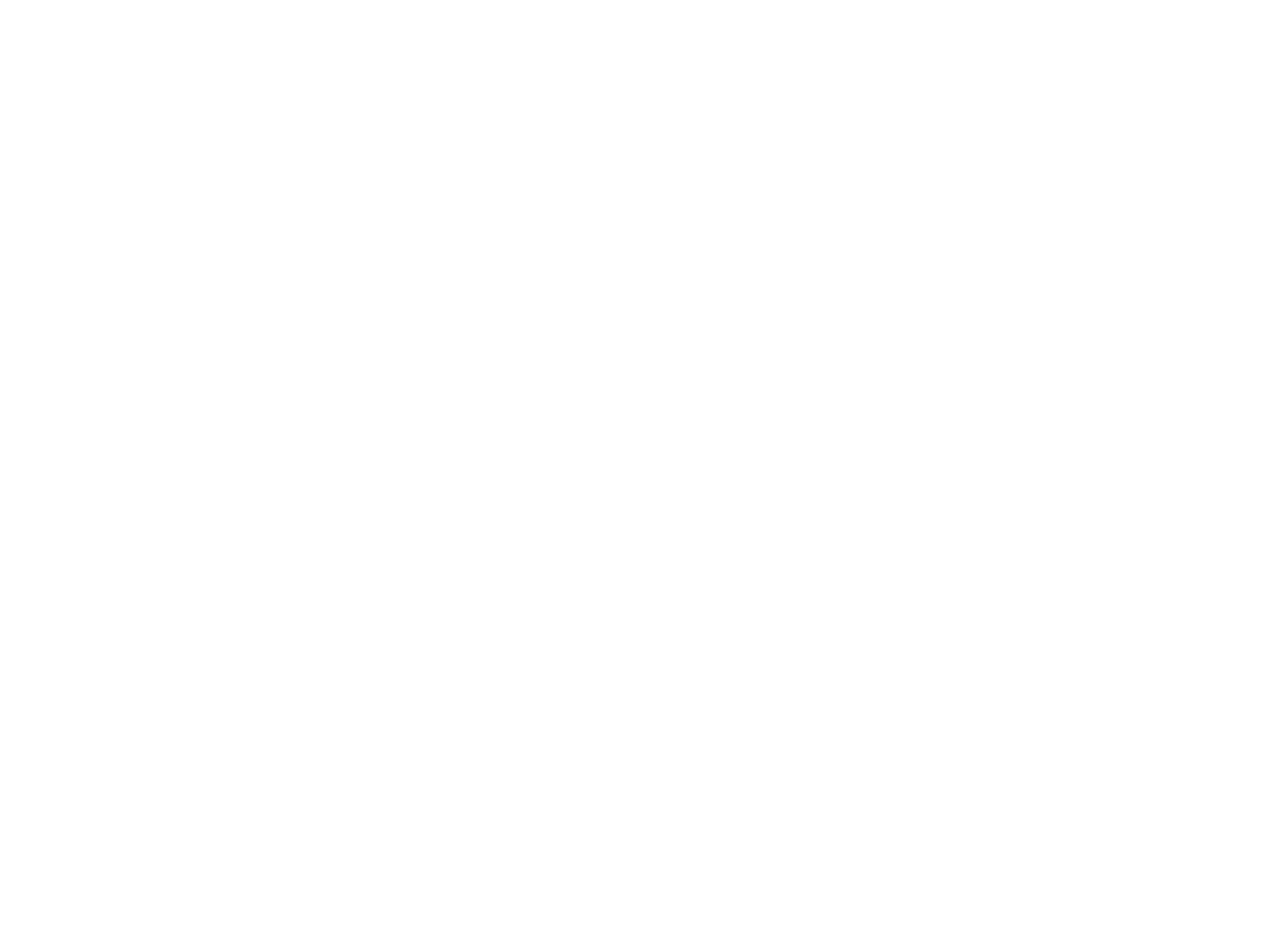
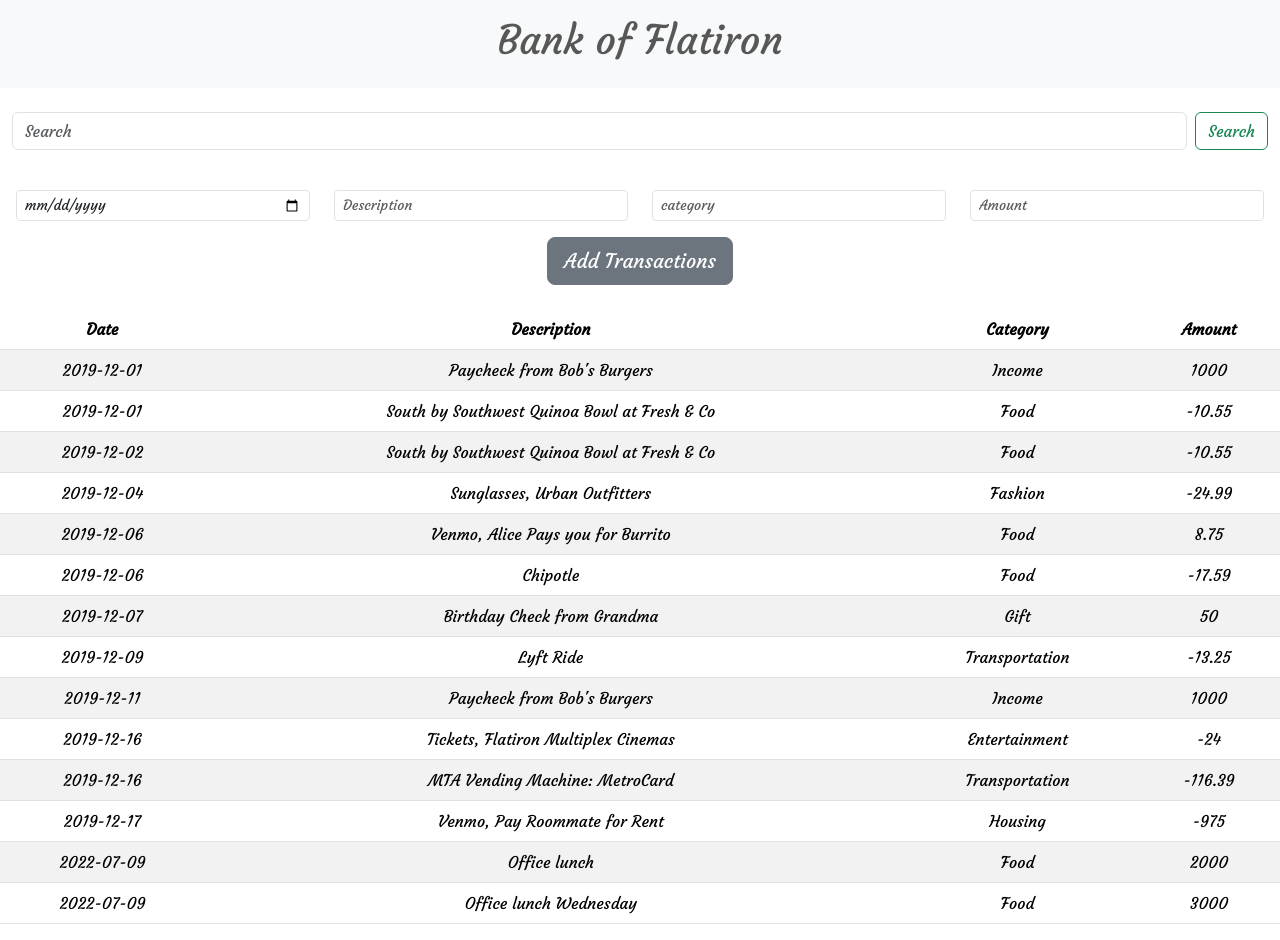
Before and after one commit to max101g/phase_2_wk1_code_challenge, a React (Create React App) app in the folder phase_2_wk1_code_challenge/: page / in a window 1280 px wide. Before the commit the page ends 800 px from the top, so only its background shows below. Built offline with nearby package versions, Linux system fonts and the light colour scheme; data requests are answered from the project's data file.

Commit message:
update react

```diff
--- /dev/null
+++ b/phase_2_wk1_code_challenge/db.json
@@ -0,0 +1,102 @@
+{
+    "transactions": [
+      {
+        "id": 1,
+        "date": "2019-12-01",
+        "description": "Paycheck from Bob's Burgers",
+        "category": "Income",
+        "amount": 1000
+      },
+      {
+        "id": 2,
+        "date": "2019-12-01",
+        "description": "South by Southwest Quinoa Bowl at Fresh & Co",
+        "category": "Food",
+        "amount": -10.55
+      },
+      {
+        "id": 3,
+        "date": "2019-12-02",
+        "description": "South by Southwest Quinoa Bowl at Fresh & Co",
+        "category": "Food",
+        "amount": -10.55
+      },
+      {
+        "id": 4,
+        "date": "2019-12-04",
+        "description": "Sunglasses, Urban Outfitters",
+        "category": "Fashion",
+        "amount": -24.99
+      },
+      {
+        "id": 5,
+        "date": "2019-12-06",
+        "description": "Venmo, Alice Pays you for Burrito",
+        "category": "Food",
+        "amount": 8.75
+      },
+      {
+        "id": 6,
+        "date": "2019-12-06",
+        "description": "Chipotle",
+     "category": "Food",
+     "amount": -17.59
+   },
+   {
+     "id": 7,
+     "date": "2019-12-07",
+     "description": "Birthday Check from Grandma",
+     "category": "Gift",
+     "amount": 50
+   },
+   {
+     "id": 8,
+     "date": "2019-12-09",
+     "description": "Lyft Ride",
+     "category": "Transportation",
+     "amount": -13.25
+   },
+   {
+     "id": 9,
+     "date": "2019-12-11",
+     "description": "Paycheck from Bob's Burgers",
+     "category": "Income",
+     "amount": 1000
+   },
+   {
+     "id": 10,
+     "date": "2019-12-16",
+     "description": "Tickets, Flatiron Multiplex Cinemas",
+     "category": "Entertainment",
+     "amount": -24
+   },
+   {
+     "id": 11,
+     "date": "2019-12-16",
+     "description": "MTA Vending Machine: MetroCard",
+     "category": "Transportation",
+     "amount": -116.39
+   },
+   {
+    "id": 12,
+     "date": "2019-12-17",
+     "description": "Venmo, Pay Roommate for Rent",
+     "category": "Housing",
+     "amount": -975
+   },
+   {
+     "date": "2022-07-09",
+     "description": "Office lunch",
+     "category": "Food",
+     "amount": "2000",
+     "id": 13
+   },
+   {
+     "date": "2022-07-09",
+     "description": "Office lunch Wednesday",
+     "category": "Food",
+     "amount": "3000",
+     "id": 14
+   }
+ ]
+}
--- a/phase_2_wk1_code_challenge/public/index.html
+++ b/phase_2_wk1_code_challenge/public/index.html
@@ -24,6 +24,7 @@
       work correctly both with client-side routing and a non-root public URL.
       Learn how to configure a non-root public URL by running `npm run build`.
     -->
+    <link href="https://cdn.jsdelivr.net/npm/bootstrap@5.3.0-alpha1/dist/css/bootstrap.min.css" rel="stylesheet" integrity="sha384-GLhlTQ8iRABdZLl6O3oVMWSktQOp6b7In1Zl3/Jr59b6EGGoI1aFkw7cmDA6j6gD" crossorigin="anonymous">
     <title>React App</title>
   </head>
   <body>
@@ -39,5 +40,6 @@
       To begin the development, run `npm start` or `yarn start`.
       To create a production bundle, use `npm run build` or `yarn build`.
     -->
+    <script src="https://cdn.jsdelivr.net/npm/bootstrap@5.3.0-alpha1/dist/js/bootstrap.bundle.min.js" integrity="sha384-w76AqPfDkMBDXo30jS1Sgez6pr3x5MlQ1ZAGC+nuZB+EYdgRZgiwxhTBTkF7CXvN" crossorigin="anonymous"></script>
   </body>
 </html>
--- a/phase_2_wk1_code_challenge/src/App.js
+++ b/phase_2_wk1_code_challenge/src/App.js
@@ -1,10 +1,27 @@
 import logo from './logo.svg';
+import React, { useState, useEffect } from 'react';
 import './App.css';
+import Navbar from './Navbar';
+import Table from './Table';
+import Searchbar from './Searchbar';
+import Form from './Form';
 
 function App() {
+  const [transactions, setTransactions] = useState ([])
+
+  useEffect (()=> {
+    fetch ("http://localhost:3000/transactions")
+      .then ((r)=> r.json ())
+      .then ((data)=> setTransactions(data))
+  }, [])
+
+
   return (
     <div className="App">
-
+      <Navbar/><br/>
+      <Searchbar/> <br/>
+      <Form/><br/>
+      <Table arayOfAllTransactions = {transactions}/>
     </div>
   );
 }
--- /dev/null
+++ b/phase_2_wk1_code_challenge/src/Form.js
@@ -0,0 +1,44 @@
+import React, { useState } from "react";
+
+function Form () {
+    const [form, setForm] = useState ()
+
+    function handleDate (event) {
+        setForm (event.target.value)
+    }
+    function handleDescription (event) {
+        setForm (event.target.value)
+    }
+    function handleCategory (event) {
+        setForm (event.target.value)
+    }
+    function handleAmount (event) {
+        setForm (event.target.value)
+    }
+
+    function handleSubmit () {
+
+    }
+
+    return (
+        <div>
+            <form onSubmit={()=> {}} className="row p-3">
+                <div className="col-3">
+                    <input onChange={handleDate} name="date" className="form-control form-control-sm" type="date" placeholder="date" aria-label=".form-control-sm example"/>
+                </div>
+                <div className="col-3">
+                    <input onChange={handleDescription} name="description" className="form-control form-control-sm" type="text" placeholder="Description" aria-label=".form-control-sm example"/>
+                </div>
+                <div className="col-3">
+                    <input onChange={handleCategory } name="category" className="form-control form-control-sm" type="text" placeholder="category" aria-label=".form-control-sm example"/>
+                </div>
+                <div className="col-3">
+                    <input onChange={handleAmount} name="amount" className="form-control form-control-sm" type="number" placeholder="Amount" aria-label=".form-control-sm example"/>
+                </div>
+            </form>
+            <button type="button" className="btn btn-secondary btn-lg" style={{}}>Add Transactions</button>
+        </div>
+    )
+}
+
+export default Form
--- /dev/null
+++ b/phase_2_wk1_code_challenge/src/Navbar.js
@@ -0,0 +1,15 @@
+import React from "react";
+
+function Navbar () {
+    return (
+        <nav className="navbar bg-body-tertiary">
+            <div style={{justifyContent : "center"}} className="container-fluid">
+                <span className="navbar-text">
+                    <h1>Bank of Flatiron</h1>
+                </span>
+            </div>
+        </nav>
+    )
+}
+
+export default Navbar
--- /dev/null
+++ b/phase_2_wk1_code_challenge/src/Searchbar.js
@@ -0,0 +1,16 @@
+import React from "react";
+
+function Searchbar () {
+    return (
+         <div>
+            <div className="container-fluid">
+                <form className="d-flex" role="search">
+                    <input className="form-control me-2" type="search" placeholder="Search" aria-label="Search"/>
+                    <button className="btn btn-outline-success" type="submit">Search</button>
+                </form>
+             </div>
+         </div>
+    )
+}
+
+export default Searchbar
--- /dev/null
+++ b/phase_2_wk1_code_challenge/src/Table.js
@@ -0,0 +1,33 @@
+import React from "react";
+import Tablerow from "./Tablerow";
+
+function Table ({arayOfAllTransactions}) {
+
+    const oneTransaction = arayOfAllTransactions.map ((transaction)=> {
+        return <tr>
+                    <td>{transaction.date}</td>
+                    <td>{transaction.description}</td>
+                    <td>{transaction.category}</td>
+                    <td>{transaction.amount}</td>
+               </tr>
+
+    })
+
+    return (
+        <table className= "table table-striped table-hover">
+            <thead>
+                <tr>
+                    <th>Date</th>
+                    <th>Description</th>
+                    <th>Category</th>
+                    <th>Amount</th>
+                </tr>
+            </thead>
+            <tbody>
+                {oneTransaction}
+            </tbody>
+        </table>
+    )
+}
+
+export default Table
--- /dev/null
+++ b/phase_2_wk1_code_challenge/src/Tablerow.js
@@ -0,0 +1,14 @@
+import React from "react";
+
+function Tablerow ({transaction}) {
+    return (
+        <tr>
+            <td>{}</td>
+            <td>{}</td>
+            <td>{}</td>
+            <td>{}</td>
+        </tr>
+    )
+}
+
+export default Tablerow
--- a/phase_2_wk1_code_challenge/src/index.css
+++ b/phase_2_wk1_code_challenge/src/index.css
@@ -1,10 +1,14 @@
-body {
+/* body {
   margin: 0;
   font-family: -apple-system, BlinkMacSystemFont, 'Segoe UI', 'Roboto', 'Oxygen',
     'Ubuntu', 'Cantarell', 'Fira Sans', 'Droid Sans', 'Helvetica Neue',
     sans-serif;
   -webkit-font-smoothing: antialiased;
   -moz-osx-font-smoothing: grayscale;
+} */
+@import url('https://fonts.googleapis.com/css2?family=Courgette&display=swap');
+*{
+  font-family: 'Courgette', cursive;
 }
 
 code {
```
Also changed, not shown: phase_2_wk1_code_challenge/src/Fetchdata.js (added).
